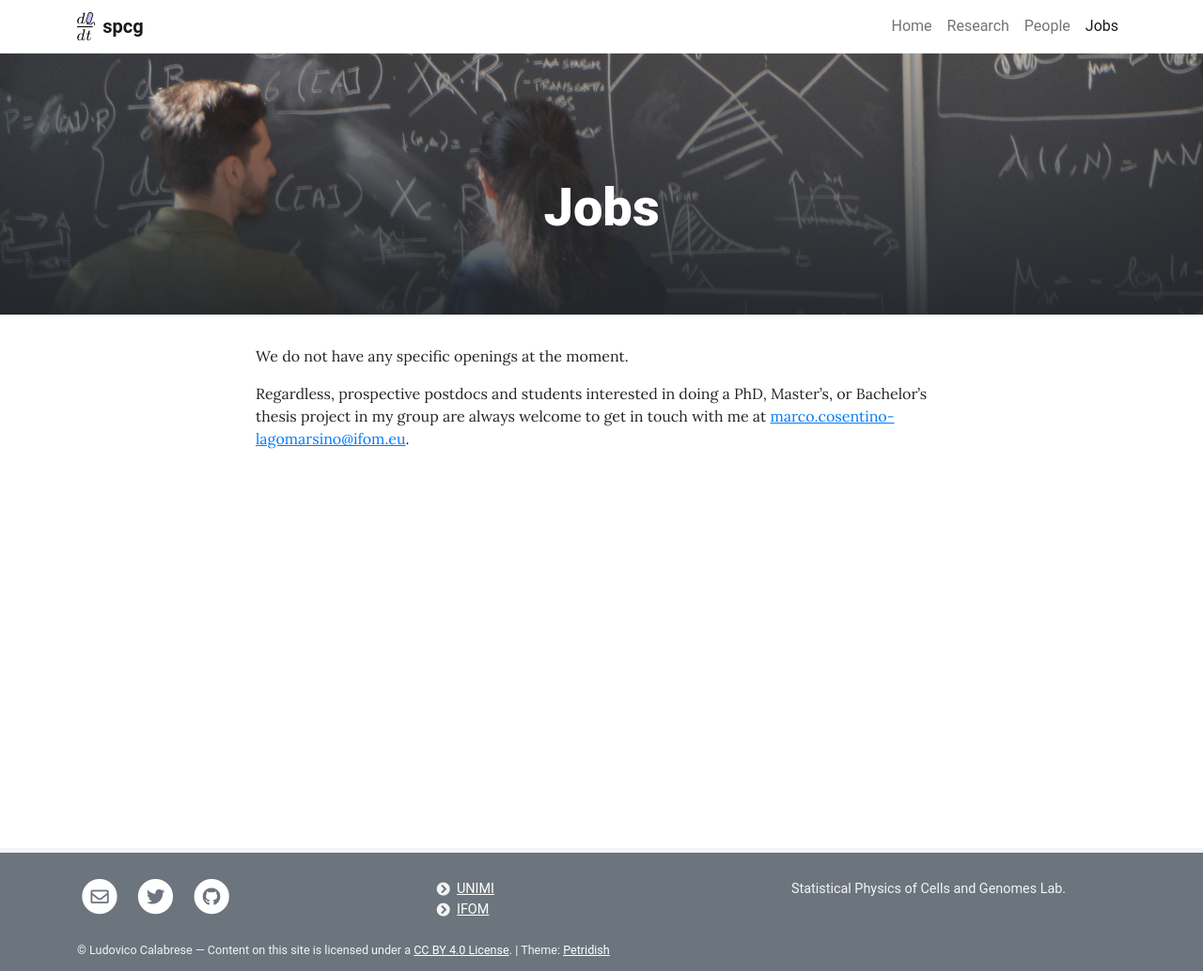
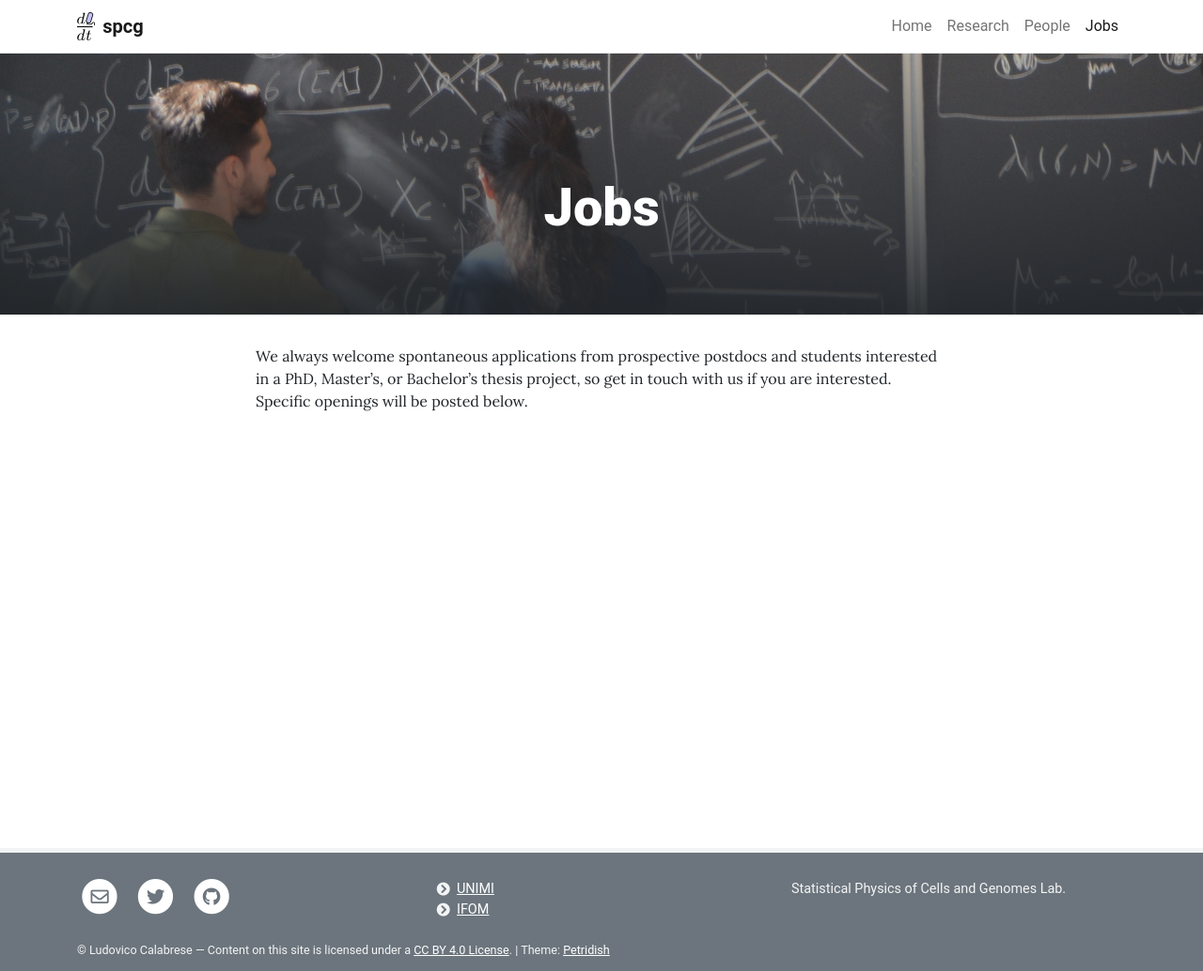
Before and after one commit to mcltone/spcg, a Jekyll site: the page built from pages/jobs.md, in a window 1280 px wide. Shown: the whole page at 94% size. Built offline with Jekyll 4.4.1, drawn with Linux system fonts in a browser that asks for light colours.

Commit message:
Update jobs.md

```diff
--- a/pages/jobs.md
+++ b/pages/jobs.md
@@ -5,6 +5,4 @@ background: /assets/theme/images/LavagnaBack2.jpg
 permalink: /jobs/
 ---
 
-We do not have any specific openings at the moment.
-
-Regardless, prospective postdocs and students interested in doing a PhD, Master's, or Bachelor's thesis project in my group are always welcome to get in touch with me at [marco.cosentino-lagomarsino@ifom.eu](mailto:marco.cosentino-lagomarsino@ifom.eu).
+We always welcome spontaneous applications from prospective postdocs and students interested in a PhD, Master's, or Bachelor's thesis project, so get in touch with us if you are interested. Specific openings will be posted below.
```
